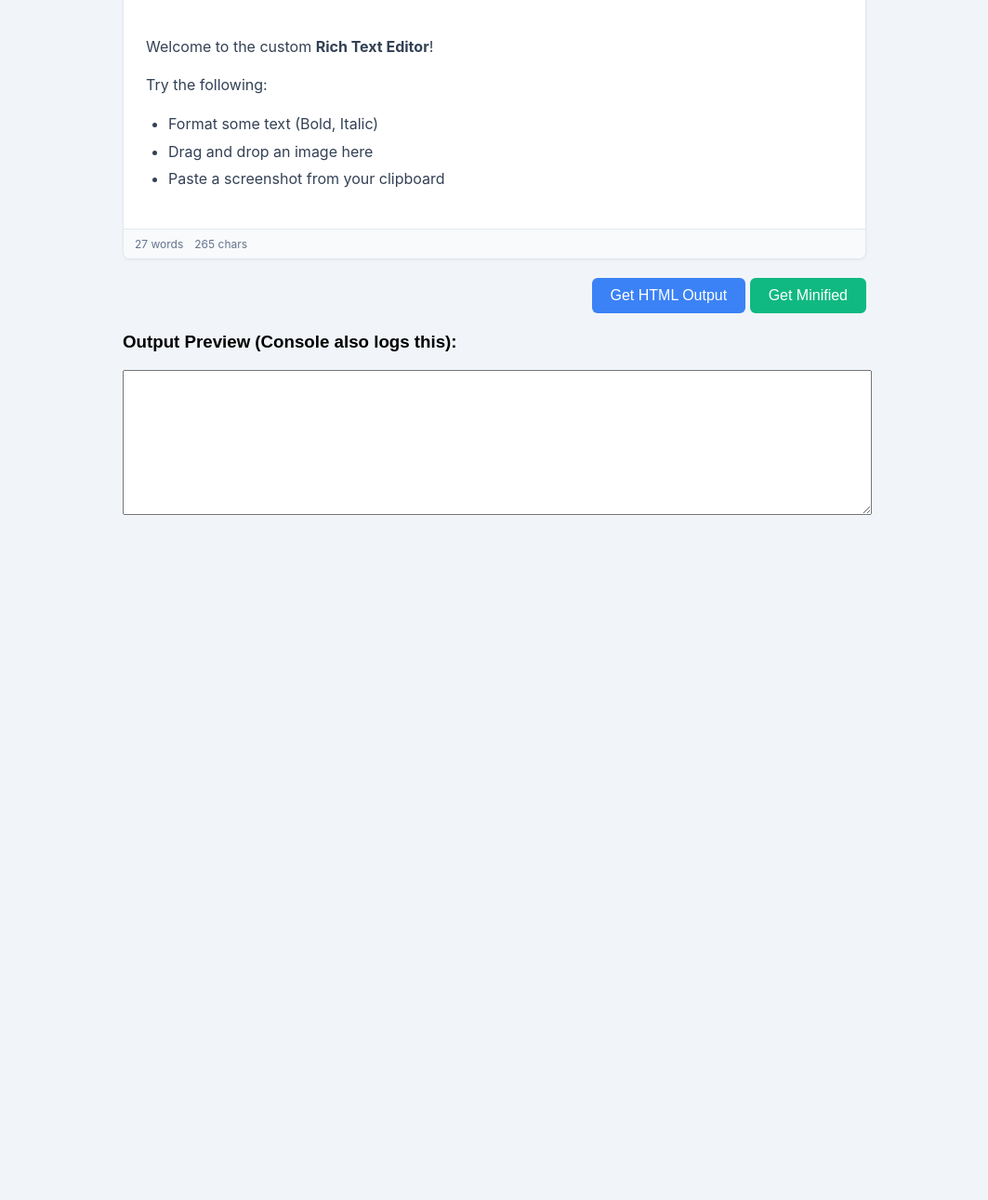
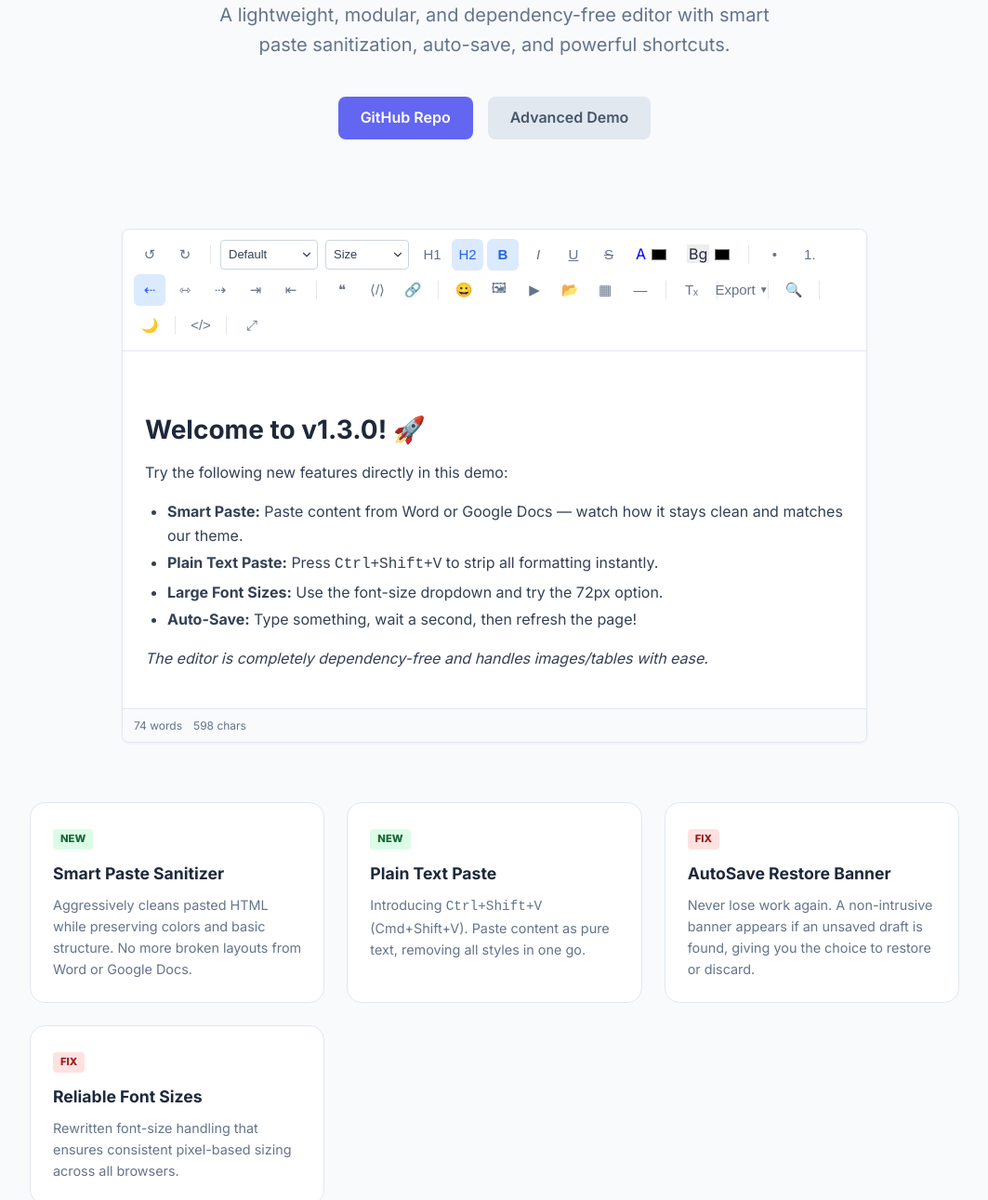
Before and after one commit to lakshaysharma684/rich-text-editor, a website: page index.html in a window 1280 px wide. Shown: the part 242-1533 px from the top of the page at 93% size, without its empty margins (108-1171 px from the left). Before the commit the page ends 828 px from the top, so only its background shows below. Drawn offline with Linux system fonts and the light colour scheme.

Commit message:
docs: update landing page and README for v1.3.0 release

```diff
--- a/index.html
+++ b/index.html
@@ -1,99 +1,234 @@
 <!DOCTYPE html>
-<html lang="en">
-
+<html lang="en" data-theme="light">
 <head>
     <meta charset="UTF-8">
     <meta name="viewport" content="width=device-width, initial-scale=1.0">
-    <title>Rich Text Editor Demo</title>
+    <title>Rich Text Editor — v1.3.0 Release</title>
+    <!-- Use Local Styles (GitHub Pages will find them via relative path) -->
     <link rel="stylesheet" href="src/styles/rte.css">
+    <link rel="preconnect" href="https://fonts.googleapis.com">
+    <link rel="preconnect" href="https://fonts.gstatic.com" crossorigin>
+    <link href="https://fonts.googleapis.com/css2?family=Inter:wght@400;500;600;700;800&family=Outfit:wght@400;600;700&display=swap" rel="stylesheet">
     <style>
-        body {
-            font-family: sans-serif;
-            padding: 20px;
-            background: #f1f5f9;
+        :root {
+            --primary: #6366f1;
+            --primary-hover: #4f46e5;
+            --bg: #f8fafc;
+            --text: #1e293b;
+            --card-bg: #ffffff;
+            --border: #e2e8f0;
         }
 
-        .container {
-            max-width: 800px;
+        [data-theme="dark"] {
+            --bg: #0f172a;
+            --text: #f1f5f9;
+            --card-bg: #1e293b;
+            --border: #334155;
+        }
+
+        body {
+            font-family: 'Inter', system-ui, -apple-system, sans-serif;
+            background: var(--bg);
+            color: var(--text);
+            line-height: 1.6;
+            margin: 0;
+            padding: 0;
+            transition: background 0.3s, color 0.3s;
+        }
+
+        .hero {
+            text-align: center;
+            padding: 4rem 2rem 2rem;
+            max-width: 1000px;
             margin: 0 auto;
         }
 
         h1 {
-            text-align: center;
-            color: #334155;
+            font-family: 'Outfit', sans-serif;
+            font-size: 3rem;
+            font-weight: 800;
+            margin-bottom: 0.5rem;
+            background: linear-gradient(135deg, #6366f1 0%, #a855f7 100%);
+            -webkit-background-clip: text;
+            background-clip: text;
+            -webkit-text-fill-color: transparent;
         }
 
-        .actions {
-            margin-top: 20px;
-            text-align: right;
+        .version-badge {
+            display: inline-block;
+            background: #6366f1;
+            color: white;
+            padding: 4px 12px;
+            border-radius: 999px;
+            font-weight: 700;
+            font-size: 0.85rem;
+            margin-bottom: 1.5rem;
+            box-shadow: 0 4px 12px rgba(99, 102, 241, 0.3);
         }
 
-        button.action-btn {
-            background: #3b82f6;
-            color: white;
-            border: none;
-            padding: 10px 20px;
-            border-radius: 6px;
-            cursor: pointer;
-            font-size: 16px;
+        .hero p {
+            font-size: 1.25rem;
+            color: #64748b;
+            max-width: 600px;
+            margin: 0 auto 2.5rem;
         }
 
-        button.action-btn:hover {
-            background: #2563eb;
+        .editor-container-outer {
+            max-width: 900px;
+            margin: 0 auto 4rem;
+            padding: 0 1rem;
         }
+
+        #editor-target {
+            background: var(--card-bg);
+            border-radius: 12px;
+            box-shadow: 0 20px 25px -5px rgba(0,0,0,0.1), 0 10px 10px -5px rgba(0,0,0,0.04);
+            min-height: 400px;
+        }
+
+        .features-grid {
+            display: grid;
+            grid-template-columns: repeat(auto-fit, minmax(280px, 1fr));
+            gap: 1.5rem;
+            max-width: 1000px;
+            margin: 0 auto 4rem;
+            padding: 0 2rem;
+        }
+
+        .feature-card {
+            background: var(--card-bg);
+            padding: 1.5rem;
+            border-radius: 16px;
+            border: 1px solid var(--border);
+            text-align: left;
+            transition: transform 0.2s, box-shadow 0.2s;
+        }
+
+        .feature-card:hover {
+            transform: translateY(-4px);
+            box-shadow: 0 12px 20px rgba(0,0,0,0.05);
+        }
+
+        .feature-tag {
+            font-size: 0.7rem;
+            font-weight: 800;
+            text-transform: uppercase;
+            padding: 2px 8px;
+            border-radius: 4px;
+            margin-bottom: 0.75rem;
+            display: inline-block;
+        }
+
+        .tag-new { background: #dcfce7; color: #166534; }
+        .tag-fix { background: #fee2e2; color: #991b1b; }
+
+        .feature-card h3 { margin: 0 0 0.5rem; font-size: 1.1rem; }
+        .feature-card p { margin: 0; color: #64748b; font-size: 0.9rem; }
+
+        .actions {
+            display: flex;
+            justify-content: center;
+            gap: 1rem;
+            margin-bottom: 4rem;
+        }
+
+        .btn {
+            padding: 10px 24px;
+            border-radius: 8px;
+            font-weight: 600;
+            cursor: pointer;
+            border: none;
+            transition: all 0.2s;
+            text-decoration: none;
+            display: inline-flex;
+            align-items: center;
+        }
+
+        .btn-primary { background: var(--primary); color: white; }
+        .btn-primary:hover { background: var(--primary-hover); transform: scale(1.02); }
+        .btn-secondary { background: #e2e8f0; color: #475569; }
+        .btn-secondary:hover { background: #cbd5e1; }
+
+        footer {
+            text-align: center;
+            padding: 4rem 2rem;
+            background: #1e293b;
+            color: #94a3b8;
+            font-size: 0.9rem;
+        }
+
+        .footer-links { margin-top: 1rem; display: flex; justify-content: center; gap: 2rem; }
+        .footer-links a { color: #f1f5f9; text-decoration: none; font-weight: 500; }
     </style>
 </head>
+<body>
 
-<body>
-    <div class="container">
+    <section class="hero">
+        <div class="version-badge">v1.3.0 Release</div>
         <h1>Dependency-Free Rich Text Editor</h1>
-
-        <!-- The element to be replaced by the editor -->
-        <div id="editor-container">
-            <p>Welcome to the custom <b>Rich Text Editor</b>!</p>
-            <p>Try the following:</p>
-            <ul>
-                <li>Format some text (Bold, Italic)</li>
-                <li>Drag and drop an image here</li>
-                <li>Paste a screenshot from your clipboard</li>
-            </ul>
-        </div>
+        <p>A lightweight, modular, and dependency-free editor with smart paste sanitization, auto-save, and powerful shortcuts.</p>
 
         <div class="actions">
-            <button class="action-btn" id="save-btn">Get HTML Output</button>
-            <button class="action-btn" id="minify-btn" style="background:#10b981;">Get Minified</button>
+            <a href="https://github.com/lakshaysharma684/rich-text-editor" class="btn btn-primary">GitHub Repo</a>
+            <a href="demo-editor.html" class="btn btn-secondary">Advanced Demo</a>
         </div>
+    </section>
 
-        <div style="margin-top: 20px;">
-            <h3>Output Preview (Console also logs this):</h3>
-            <textarea id="output" style="width: 100%; height: 150px; font-family: monospace;" readonly></textarea>
+    <div class="editor-container-outer">
+        <div id="editor-target">
+            <h2>Welcome to v1.3.0! 🚀</h2>
+            <p>Try the following new features directly in this demo:</p>
+            <ul>
+                <li><b>Smart Paste:</b> Paste content from Word or Google Docs — watch how it stays clean and matches our theme.</li>
+                <li><b>Plain Text Paste:</b> Press <code>Ctrl+Shift+V</code> to strip all formatting instantly.</li>
+                <li><b>Large Font Sizes:</b> Use the font-size dropdown and try the 72px option.</li>
+                <li><b>Auto-Save:</b> Type something, wait a second, then refresh the page!</li>
+            </ul>
+            <p><i>The editor is completely dependency-free and handles images/tables with ease.</i></p>
         </div>
     </div>
+
+    <div class="features-grid">
+        <div class="feature-card">
+            <span class="feature-tag tag-new">New</span>
+            <h3>Smart Paste Sanitizer</h3>
+            <p>Aggressively cleans pasted HTML while preserving colors and basic structure. No more broken layouts from Word or Google Docs.</p>
+        </div>
+        <div class="feature-card">
+            <span class="feature-tag tag-new">New</span>
+            <h3>Plain Text Paste</h3>
+            <p>Introducing <code>Ctrl+Shift+V</code> (Cmd+Shift+V). Paste content as pure text, removing all styles in one go.</p>
+        </div>
+        <div class="feature-card">
+            <span class="feature-tag tag-fix">Fix</span>
+            <h3>AutoSave Restore Banner</h3>
+            <p>Never lose work again. A non-intrusive banner appears if an unsaved draft is found, giving you the choice to restore or discard.</p>
+        </div>
+        <div class="feature-card">
+            <span class="feature-tag tag-fix">Fix</span>
+            <h3>Reliable Font Sizes</h3>
+            <p>Rewritten font-size handling that ensures consistent pixel-based sizing across all browsers.</p>
+        </div>
+    </div>
+
+    <footer>
+        <p>Built with ❤️ by Lakshay Kumar</p>
+        <div class="footer-links">
+            <a href="https://github.com/lakshaysharma684/rich-text-editor">GitHub</a>
+            <a href="https://www.npmjs.com/package/@lakshaykumar/rich-text-editor">NPM</a>
+            <a href="demo-preview.html">Preview Demo</a>
+        </div>
+    </footer>
 
     <!-- Import as Module -->
     <script type="module">
         import RichTextEditor from './src/editor/RichTextEditor.js';
 
         // Initialize Editor
-        const editor = new RichTextEditor('#editor-container', {
-            placeholder: 'Type your awesome content here...'
-        });
-
-        // Handle Save
-        document.getElementById('save-btn').addEventListener('click', () => {
-            const html = editor.getHTML();
-            console.log('Editor HTML:', html);
-            document.getElementById('output').value = html;
-        });
-
-        // Handle Minify
-        document.getElementById('minify-btn').addEventListener('click', () => {
-            const html = editor.getHTML(true); // Pass true for minification
-            console.log('Minified HTML:', html);
-            document.getElementById('output').value = html;
-            alert('Minified HTML captured!');
+        const editor = new RichTextEditor('#editor-target', {
+            placeholder: 'Type your awesome content here...',
+            autoSaveKey: 'landing-page-demo'
         });
     </script>
 </body>
-
 </html>
```
Also changed, not shown: README.md.
